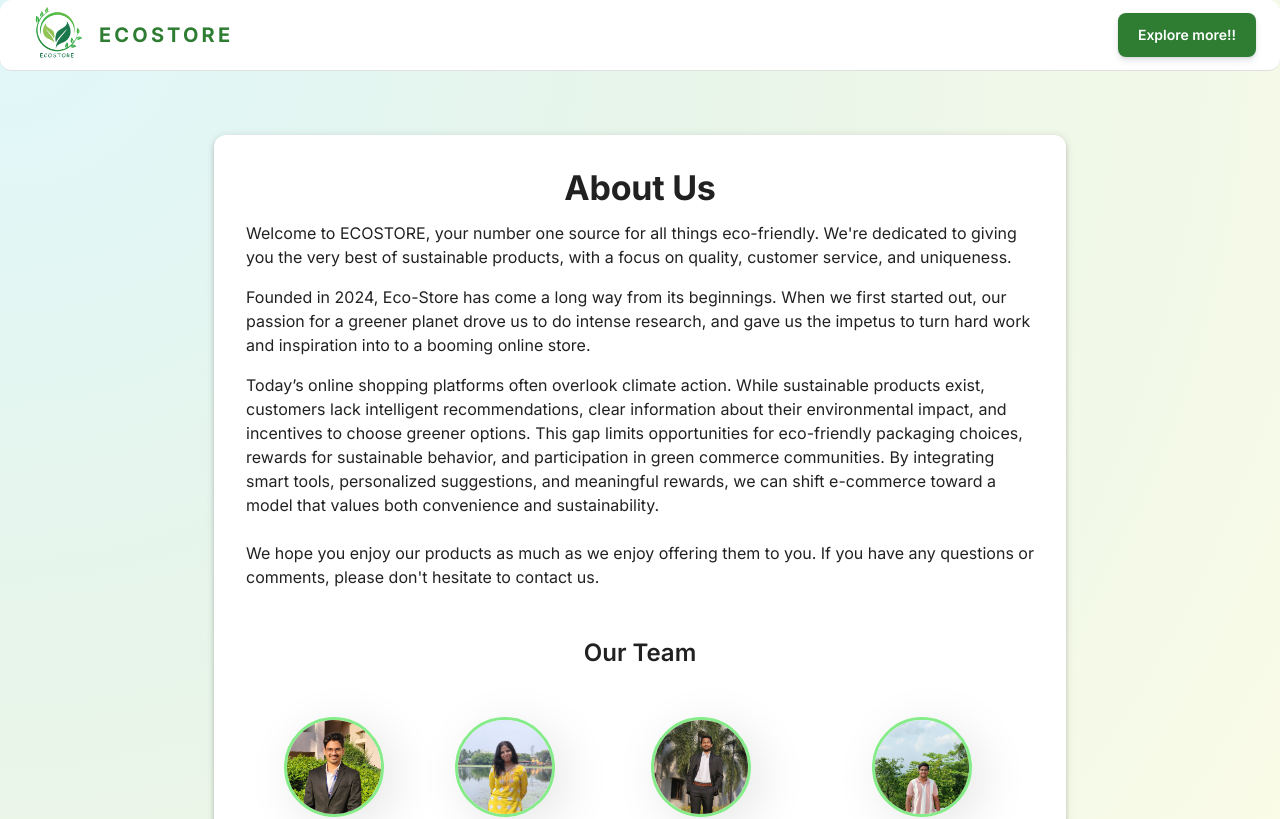
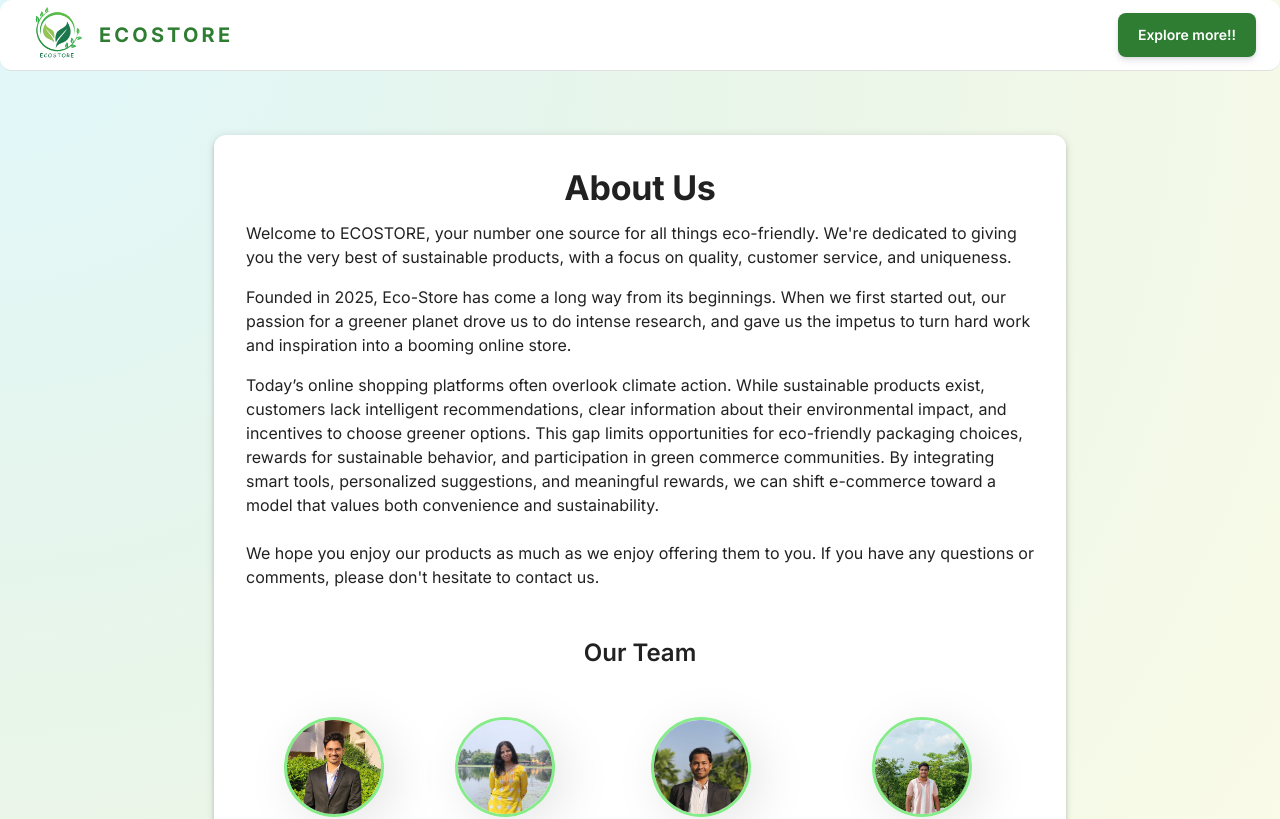
Before and after one commit to Priyanshu0486/Eco-Store, a React (Vite) app in the folder frontend/: page /aboutus in a window 1280 px wide. Shown: the top 819 px of the page. Built offline with nearby package versions, Linux system fonts and the light colour scheme.

Commit message:
Picture change in about us page

```diff
--- a/frontend/src/pages/AboutUs.jsx
+++ b/frontend/src/pages/AboutUs.jsx
@@ -2,7 +2,7 @@ import React from 'react';
 import { Container, Typography, Paper, Box, Avatar, Grid } from '@mui/material';
 import priyanshu_pic from '../pages/priyanshu_pic.jpg';
 import Ashu_pic from '../pages/Ashu_pic.jpg';
-import Jemmut_pic from '../pages/Jemmut_pic.jpg';
+import Jemmut_pic from '../pages/Jem_pic.jpg';
 import Sruti_pic from '../pages/Sruti_pic.png';
 
 const AboutUs = () => {
@@ -39,7 +39,7 @@ const AboutUs = () => {
           Welcome to ECOSTORE, your number one source for all things eco-friendly. We're dedicated to giving you the very best of sustainable products, with a focus on quality, customer service, and uniqueness.
         </Typography>
         <Typography variant="body1" paragraph>
-          Founded in 2024, Eco-Store has come a long way from its beginnings. When we first started out, our passion for a greener planet drove us to do intense research, and gave us the impetus to turn hard work and inspiration into to a booming online store.
+          Founded in 2025, Eco-Store has come a long way from its beginnings. When we first started out, our passion for a greener planet drove us to do intense research, and gave us the impetus to turn hard work and inspiration into a booming online store.
         </Typography>
         <Typography variant="body1">
         Today’s online shopping platforms often overlook climate action. While sustainable
```
Also changed, not shown: frontend/src/pages/Jem_pic.jpg (added), frontend/src/pages/Jemmut_pic.jpg (deleted).
